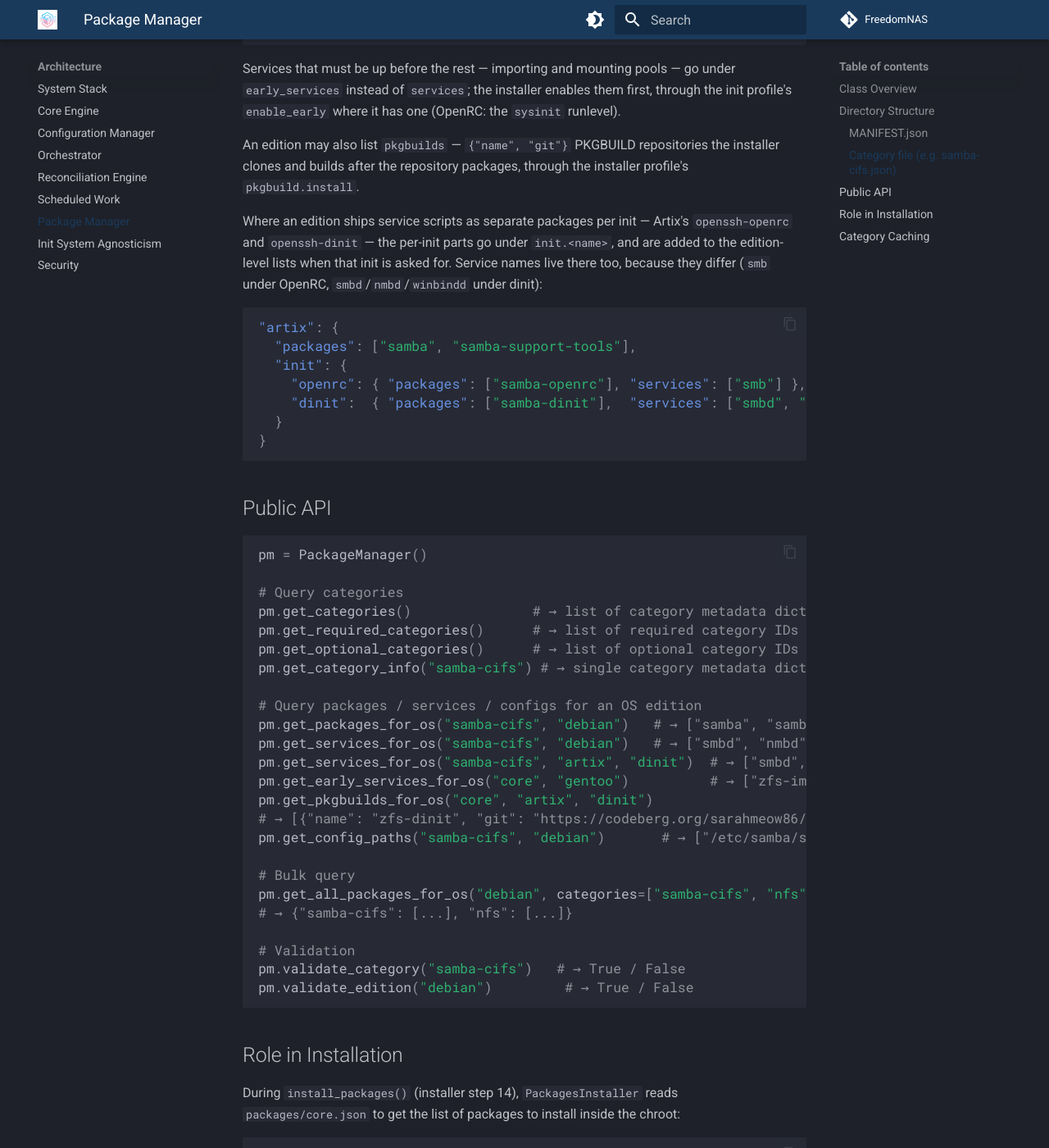
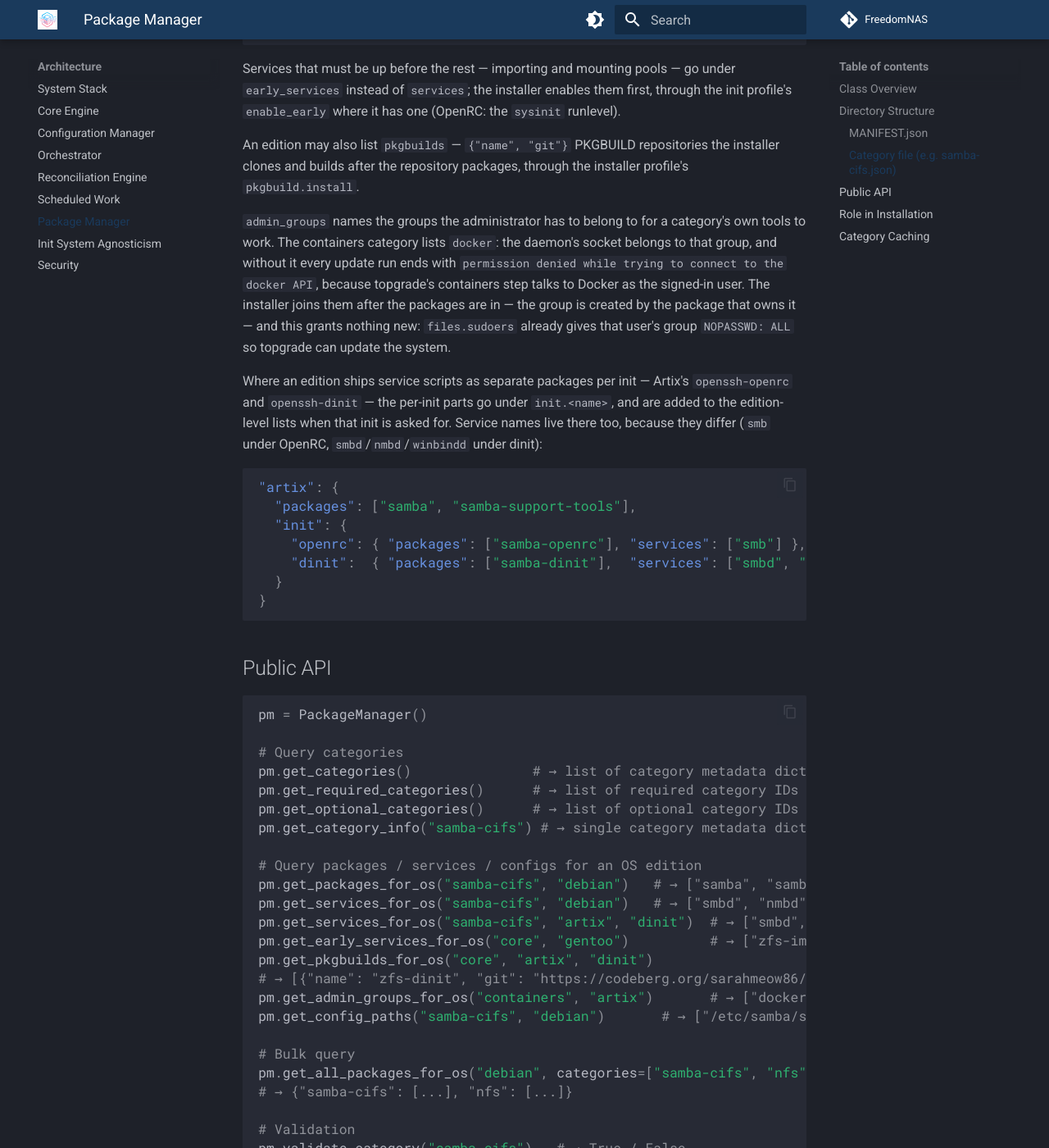
Before and after one commit to FreedomNAS/freedomnas-docs, an MkDocs documentation site: the page built from docs/architecture/package-manager.md, in a window 1280 px wide and 1400 px high, scrolled down 1707 px. Shown: the whole window at 82% size. Built offline with MkDocs 1.6.1 and Material for MkDocs 9.7.7, drawn with Linux system fonts in a browser that asks for light colours.

Commit message:
Document admin_groups, the group variable and the default topgrade config

```diff
--- a/docs/architecture/package-manager.md
+++ b/docs/architecture/package-manager.md
@@ -78,6 +78,15 @@ An edition may also list `pkgbuilds` — `{"name", "git"}` PKGBUILD
 repositories the installer clones and builds after the repository packages,
 through the installer profile's `pkgbuild.install`.
 
+`admin_groups` names the groups the administrator has to belong to for a
+category's own tools to work. The containers category lists `docker`: the
+daemon's socket belongs to that group, and without it every update run ends
+with `permission denied while trying to connect to the docker API`, because
+topgrade's containers step talks to Docker as the signed-in user. The
+installer joins them after the packages are in — the group is created by the
+package that owns it — and this grants nothing new: `files.sudoers` already
+gives that user's group `NOPASSWD: ALL` so topgrade can update the system.
+
 Where an edition ships service scripts as separate packages per init — Artix's
 `openssh-openrc` and `openssh-dinit` — the per-init parts go under
 `init.<name>`, and are added to the edition-level lists when that init is
@@ -112,6 +121,7 @@ pm.get_services_for_os("samba-cifs", "artix", "dinit")  # → ["smbd", "nmbd", "
 pm.get_early_services_for_os("core", "gentoo")          # → ["zfs-import", "zfs-mount"]
 pm.get_pkgbuilds_for_os("core", "artix", "dinit")
 # → [{"name": "zfs-dinit", "git": "https://codeberg.org/sarahmeow86/zfs-dinit.git"}]
+pm.get_admin_groups_for_os("containers", "artix")       # → ["docker"]
 pm.get_config_paths("samba-cifs", "debian")       # → ["/etc/samba/smb.conf", ...]
 
 # Bulk query
```
Also changed, not shown: docs/api/updates.md (+6 -0 lines), docs/profiles/os-profiles.md (+1 -1 lines).
